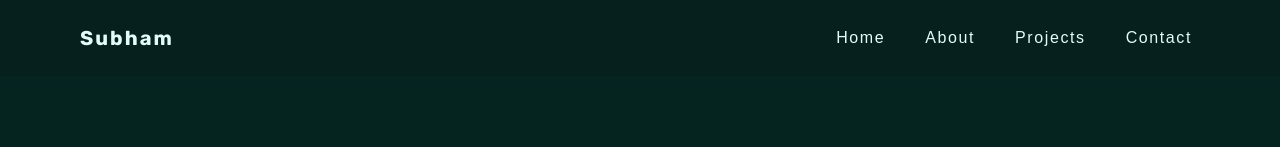
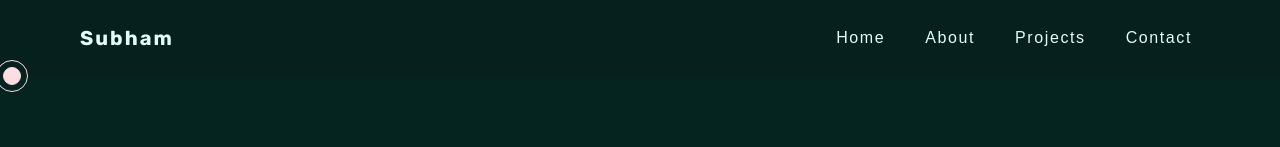
Before and after one commit to subham0kumar/portfolio-v1.1, a React (Vite) app: page / in a window 1280 px wide. Shown: the top 147 px of the page. Built offline with nearby package versions, Linux system fonts and the light colour scheme; a web font is replaced by a local one.

Commit message:
Custom Cursor added

```diff
--- a/src/Components/Navbar.jsx
+++ b/src/Components/Navbar.jsx
@@ -14,12 +14,14 @@ const Navbar = ({ refs }) => {
   return (
     <nav className="flex navbar font-kalnia shadow-xl w-full justify-between items-center lg:px-20 px-10 py-6">
       <header>
+        <h3>
           <a
             href="/"
             className="hover:underline underline-offset-4 font-rubik font-bold text-2xl lg:text-xl tracking-widest"
           >
             Subham
           </a>
+        </h3>
       </header>
       <section>
         <button
--- /dev/null
+++ b/src/Components/Util/CustomCursor.jsx
@@ -0,0 +1,65 @@
+import React, { useEffect, useRef, useState } from "react";
+
+const CustomCursor = () => {
+  const [x, setX] = useState(null);
+  const [y, setY] = useState(null);
+  const innerRef = useRef(null);
+  const outerRef = useRef(null);
+  const highlights = Array.from(
+    document.querySelectorAll("h1, h2, h3, h4, h5, h6, p, button, label")
+  );
+
+  useEffect(() => {
+    const updateMousePosition = (e) => {
+      setX(e.clientX);
+      setY(e.clientY);
+      innerRef.current.style.left = `${x}px`;
+      innerRef.current.style.top = `${y}px`;
+
+      //   outerRef.current.style.left = `${x}px`;
+      //   outerRef.current.style.top = `${y}px`;
+
+      outerRef.current.animate(
+        {
+          left: `${x}px`,
+          top: `${y}px`,
+        },
+        { duration: 500, fill: "forwards" }
+      );
+    };
+    window.addEventListener("mousemove", updateMousePosition);
+
+    highlights.forEach((ele) => {
+      ele.addEventListener("mouseover", () => {
+        innerRef.current.style.width = "4rem";
+        innerRef.current.style.height = "4rem";
+        outerRef.current.style.display = "none";
+        innerRef.current.style.transition = "width 0.5s, height 0.5s";
+      });
+      ele.addEventListener("mouseleave", () => {
+        innerRef.current.style.width = "0.75rem";
+        innerRef.current.style.height = "0.75rem";
+        outerRef.current.style.display = "block";
+      });
+    });
+
+    return () => {
+      window.removeEventListener("mousemove", updateMousePosition);
+    };
+  }, [x, y]);
+
+  return (
+    <>
+      <div
+        ref={outerRef}
+        className={`z-[999999] outer-cursor fixed left-3 w-8 h-8 -translate-x-1/2 -translate-y-1/2 border border-white mix-blend-difference rounded-full pointer-events-none`}
+      ></div>
+      <div
+        ref={innerRef}
+        className="z-[999999] inner-cursor fixed left-3 border border-white p-2 w-3 h-3 -translate-x-1/2 -translate-y-1/2 bg-white mix-blend-difference rounded-full pointer-events-none"
+      ></div>
+    </>
+  );
+};
+
+export default CustomCursor;
--- a/src/Pages/LandingPage.jsx
+++ b/src/Pages/LandingPage.jsx
@@ -7,6 +7,7 @@ import Navbar from "../Components/Navbar";
 import ProjectsSection from "../Components/ProjectsSection";
 import LoadingScreen from "../Components/Util/Loader/LoadingScreen";
 import { PreloadImages } from "../Components/Util/PreloadImages";
+import CustomCursor from "../Components/Util/CustomCursor";
 
 const imageUrls = [
   "/static/css3.png",
@@ -19,7 +20,7 @@ const imageUrls = [
   "/static/react.png",
   "/static/tailwindcss.jpg",
   "/static/Typing-bro.png",
-]
+];
 
 const LandingPage = () => {
   const homeRef = useRef(null);
@@ -48,7 +49,7 @@ const LandingPage = () => {
       {loading ? (
         <LoadingScreen />
       ) : (
-        <div>
+        <div className="relative">
           <Navbar
             refs={{
               home: homeRef,
@@ -57,6 +58,7 @@ const LandingPage = () => {
               contact: contactRef,
             }}
           />
+          <CustomCursor />
           <HeroSection ref={homeRef} />
           <AboutSection ref={aboutRef} />
           <ProjectsSection ref={projectRef} />
```
Lines whose indentation alone changed are shown as unchanged.
